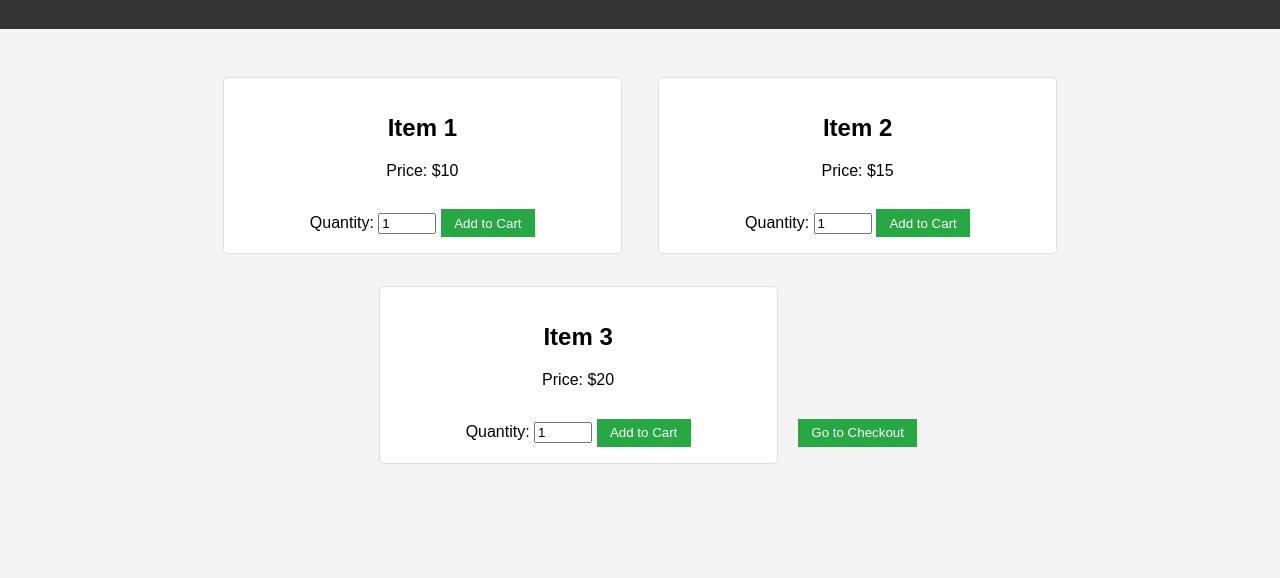
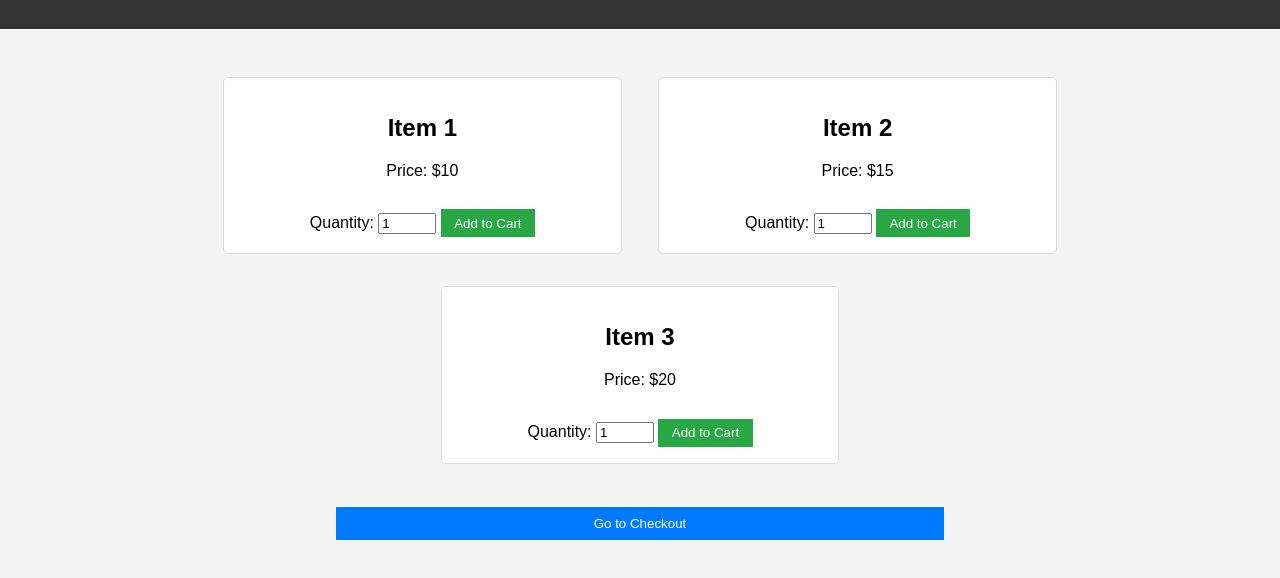
Before and after one commit to emngiang/mart, a plain HTML site: page index.html in a window 1280 px wide. Shown: the part 90-668 px from the top of the page. Drawn offline with Linux system fonts and the light colour scheme.

Commit message:
Update styles.css
Adding Checkout button onClick

```diff
--- a/styles.css
+++ b/styles.css
@@ -52,3 +52,21 @@ button:hover {
 input[type="number"] {
     width: 50px;
 }
+
+
+.checkout-button {
+    background-color: #007bff;
+    color: white;
+    border: none;
+    padding: 0.7em 1.5em;
+    margin-top: 2em;
+    cursor: pointer;
+    display: block;
+    width: 50%;
+    margin: 2em auto;
+    text-align: center;
+}
+
+.checkout-button:hover {
+    background-color: #0056b3;
+}
```
